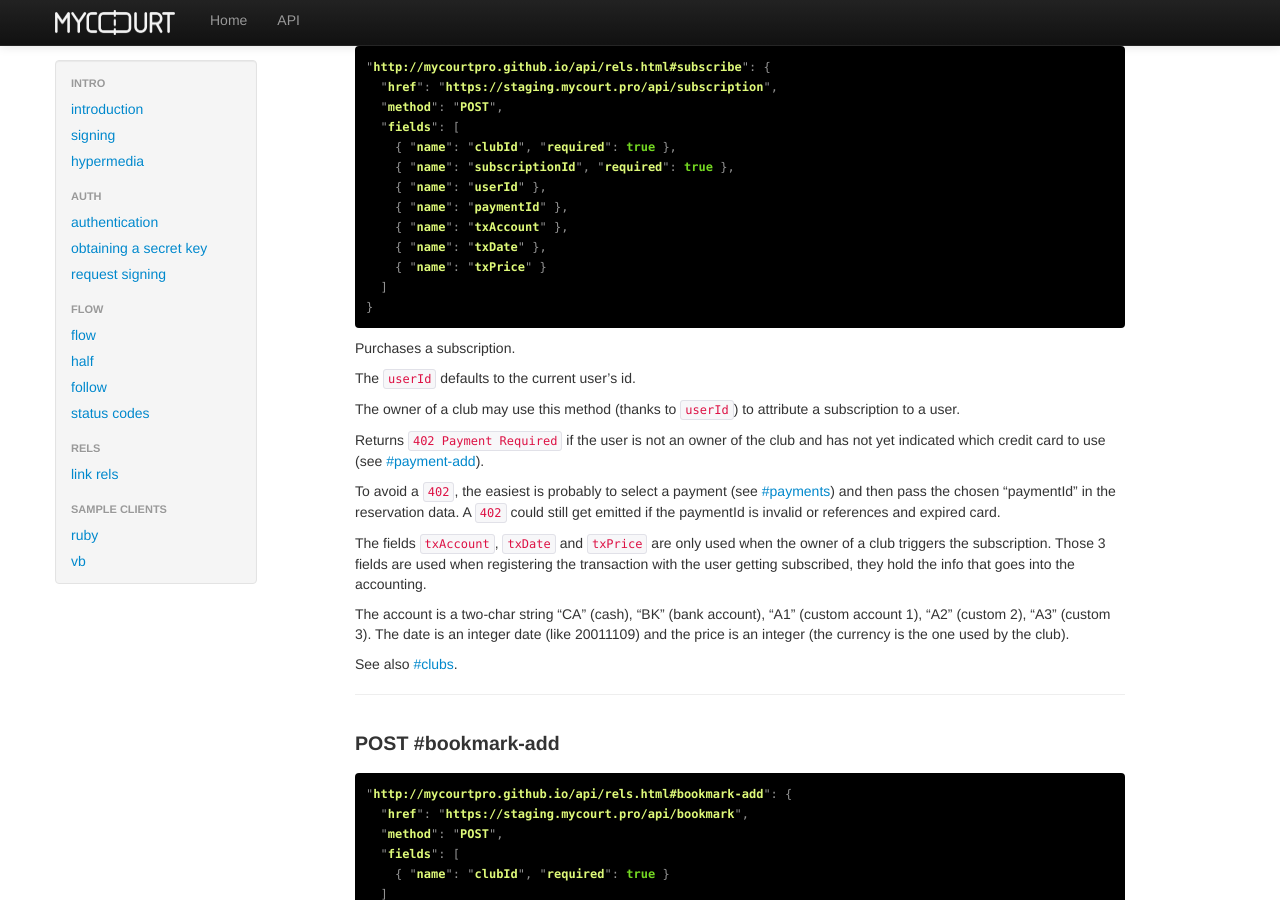
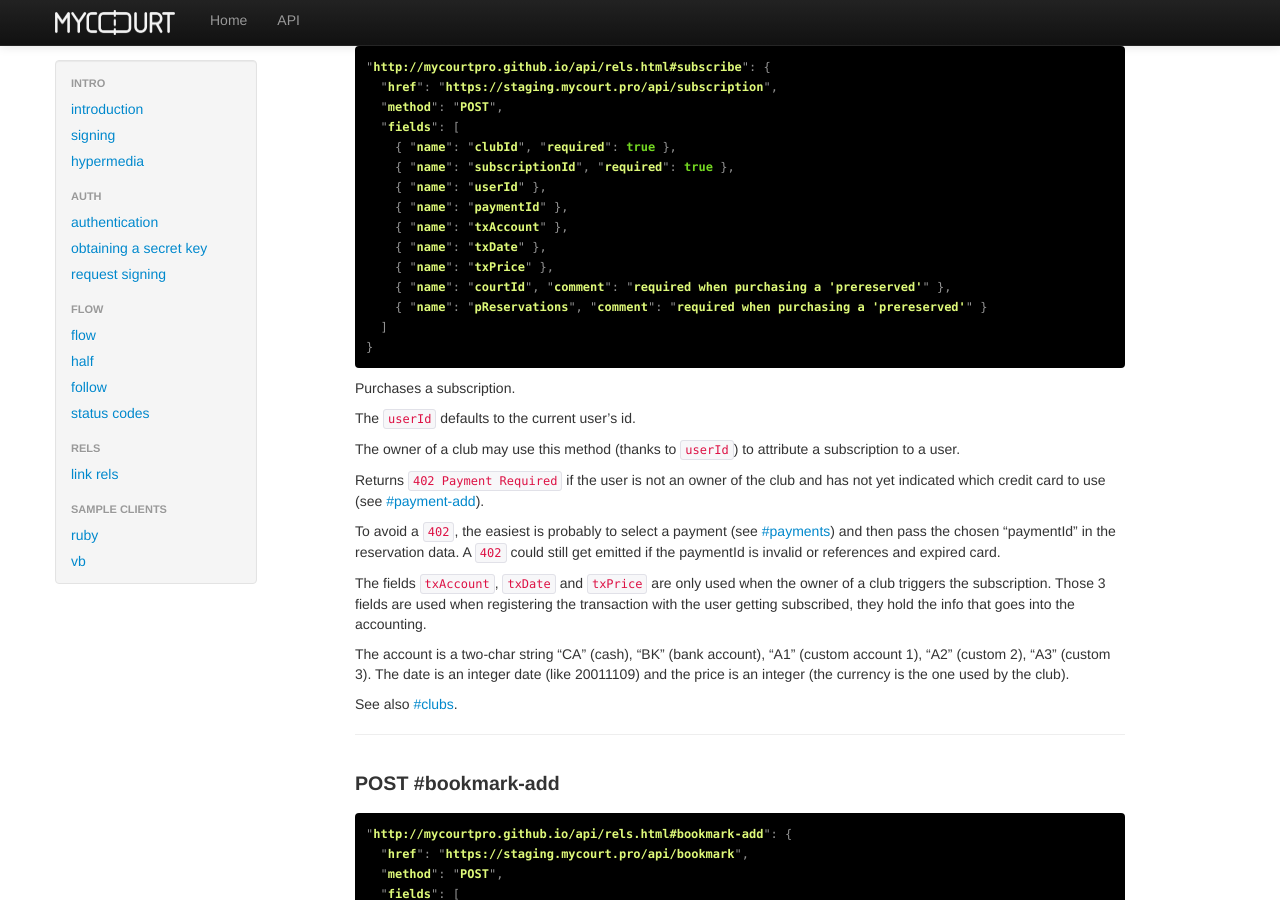
Before and after one commit to mycourtpro/mycourtpro.github.io, a Jekyll site: the page built from api/rels.md, in a window 1280 px wide and 900 px high, scrolled down 2316 px. Built offline with Jekyll 4.4.1, drawn with Linux system fonts in a browser that asks for light colours.

Commit message:
document #subscribe courtId and pReservations

```diff
--- a/api/rels.md
+++ b/api/rels.md
@@ -142,7 +142,9 @@ See also [#reservations](#reservations) and [#my-reservations](#my-reservations)
     { "name": "paymentId" },
     { "name": "txAccount" },
     { "name": "txDate" },
-    { "name": "txPrice" }
+    { "name": "txPrice" },
+    { "name": "courtId", "comment": "required when purchasing a 'prereserved'" },
+    { "name": "pReservations", "comment": "required when purchasing a 'prereserved'" }
   ]
 }
 {% endhighlight %}
```
